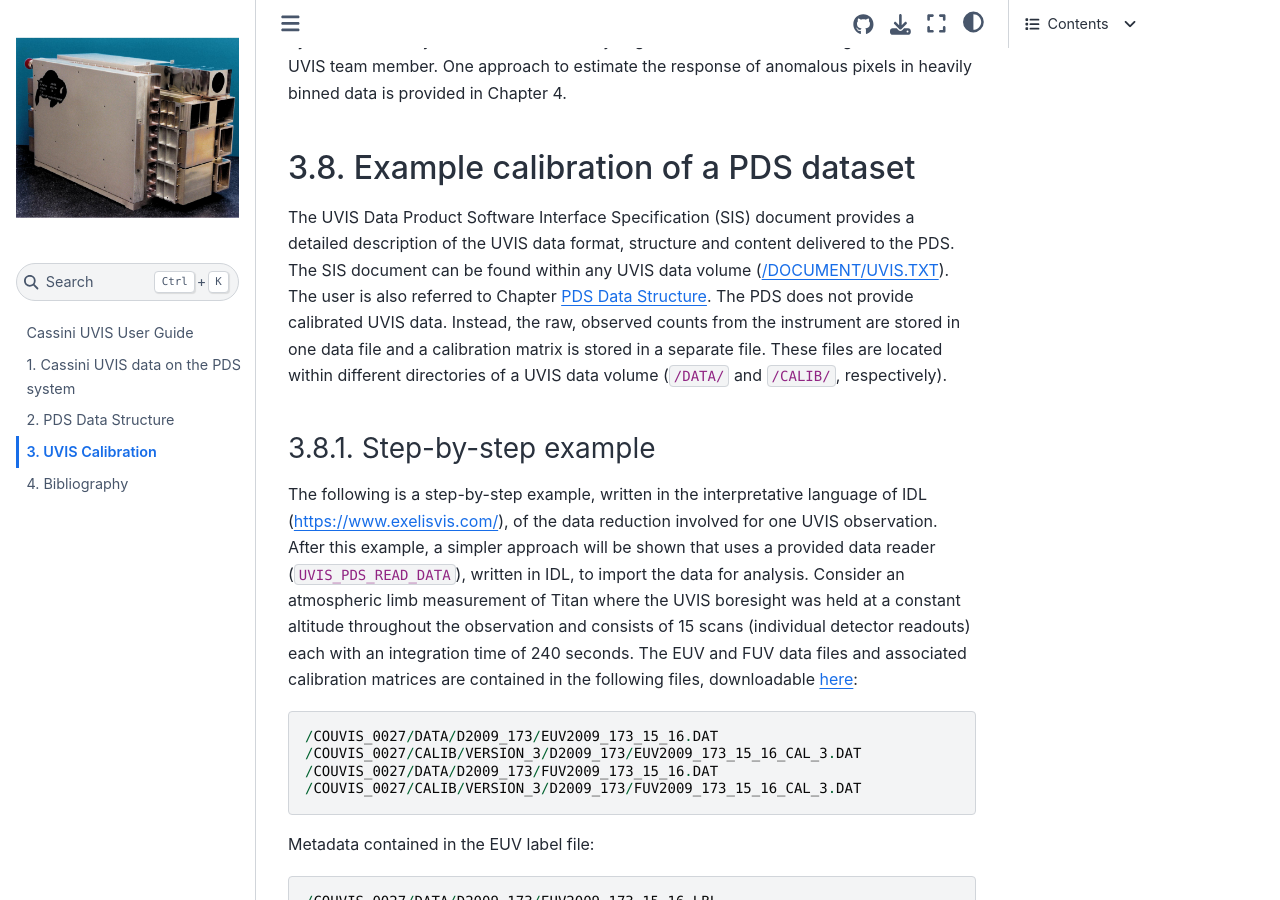
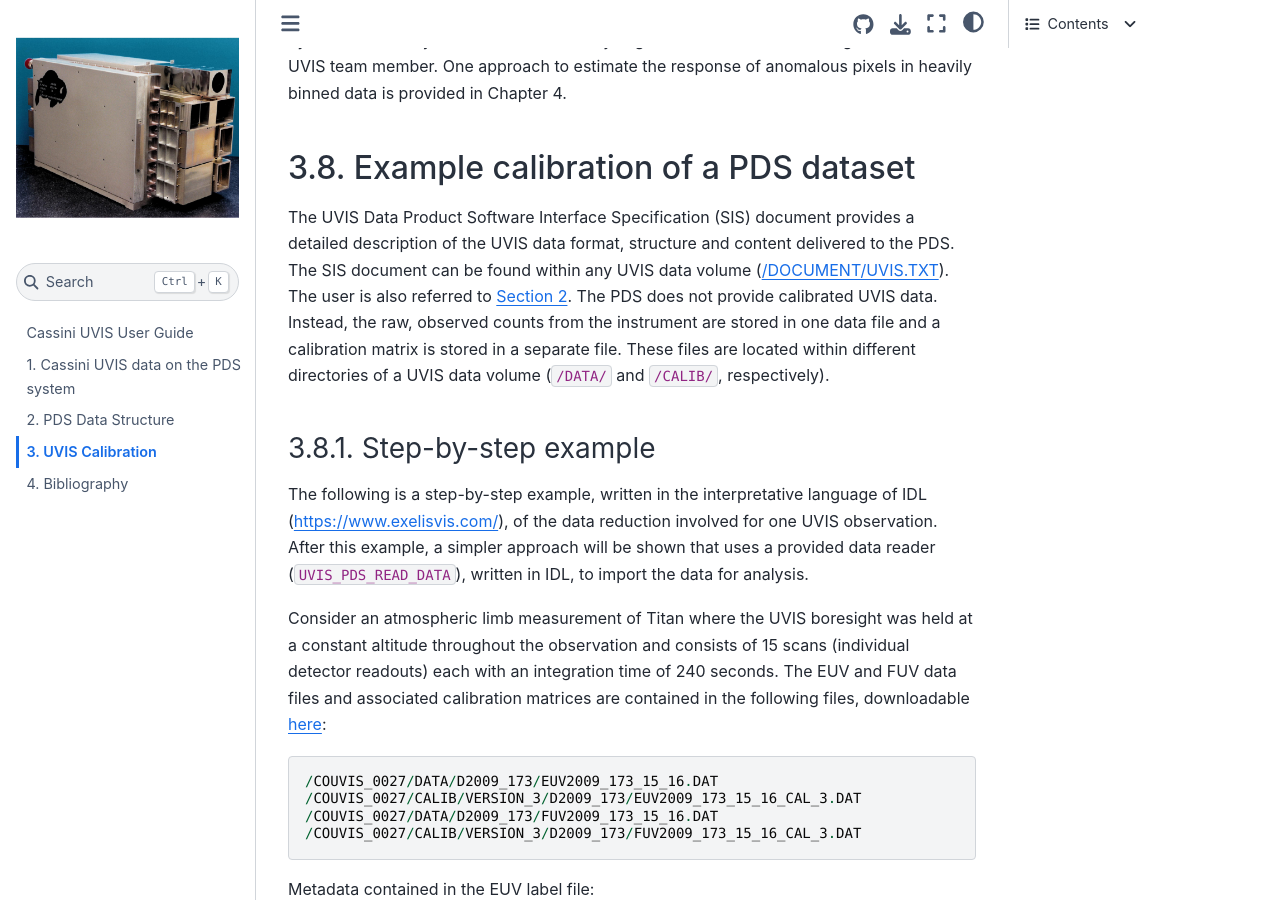
Before and after one commit to Cassini-UVIS/users_guide, a Jupyter Book: the page built from 03_calibration.md, in a window 1280 px wide and 900 px high, scrolled down 8252 px. Built offline with Jupyter Book 1.0.4 settings and Sphinx 7.4.7 and the Sphinx Book theme 1.1.4, drawn with Linux system fonts in a browser that asks for light colours; cross-references to code outside the pages are shown as plain code.

Commit message:
Small layout changes

```diff
--- a/03_calibration.md
+++ b/03_calibration.md
@@ -268,7 +268,7 @@ One approach to estimate the response of anomalous pixels in heavily binned data
 The UVIS Data Product Software Interface Specification (SIS) document provides a
 detailed description of the UVIS data format, structure and content delivered to the PDS.
 The SIS document can be found within any UVIS data volume ([/DOCUMENT/UVIS.TXT](https://pds-rings.seti.org/holdings/volumes/COUVIS_0xxx/COUVIS_0003/DOCUMENT/UVIS.TXT)).
-The user is also referred to Chapter {ref}`sec:pds-data-structure`.
+The user is also referred to {numref}`sec:pds-data-structure`.
 The PDS does not provide calibrated UVIS data.
 Instead, the raw, observed counts from the instrument are stored in one data file and a calibration matrix is stored in a separate file.
 These files are located within different directories of a UVIS data volume (`/DATA/` and
@@ -280,6 +280,7 @@ The following is a step-by-step example, written in the interpretative language
 (https://www.exelisvis.com/), of the data reduction involved for one UVIS observation.
 After this example, a simpler approach will be shown that uses a provided data reader
 (`UVIS_PDS_READ_DATA`), written in IDL, to import the data for analysis.
+
 Consider an atmospheric limb measurement of Titan where the UVIS boresight was held at a constant altitude throughout the observation and consists of 15 scans (individual detector readouts) each with an integration time of 240 seconds.
 The EUV and FUV data files and associated calibration matrices are contained in the following files, downloadable [here](https://pds-rings.seti.org/viewmaster/volumes/COUVIS_0xxx/COUVIS_0027):
 
```
